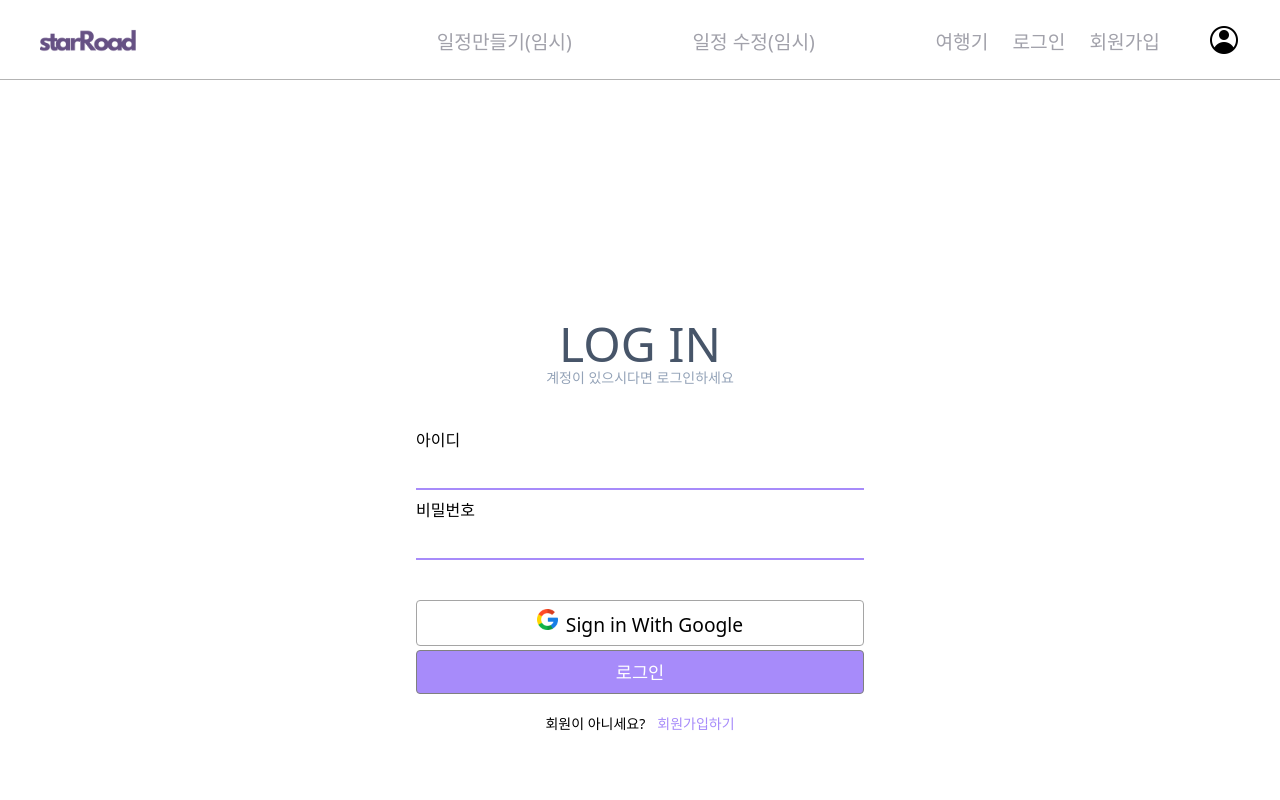
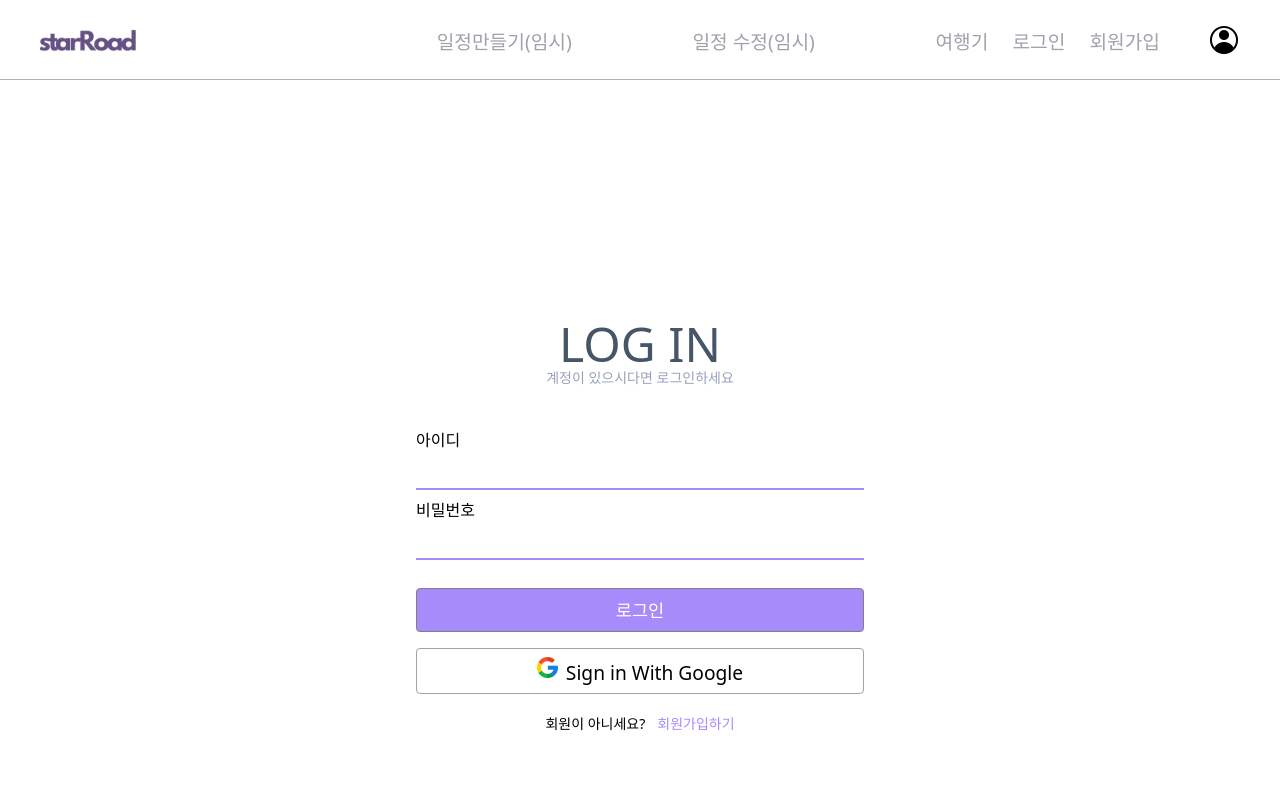
Before and after one commit to kimcodud/elice-gitlab-mirroring, a React (Vite) app: page /login in a window 1280 px wide. Shown: the top 800 px of the page. Built offline with nearby package versions, Linux system fonts and the light colour scheme.

Commit message:
fix: 로그인 렌더링 오류 수정

```diff
--- a/src/components/LoginPage/LoginPage.jsx
+++ b/src/components/LoginPage/LoginPage.jsx
@@ -69,11 +69,7 @@ const LoginPageComponent = () => {
       </label>
 
       {/* <div className="text-sm text-violet-400">비밀번호를 잊으셨나요?</div> */}
-      <div style={{}}>
-        <div className="my-3 text-sm text-center">
-          <Google />
-        </div>
-      </div>
+
       <div className="flex items-center justify-center mt-5">
         <button
           onClick={handleSubmit}
@@ -91,6 +87,11 @@ const LoginPageComponent = () => {
           로그인
         </button>
       </div>
+      <div style={{}}>
+        <div className="my-3 text-sm text-center">
+          <Google />
+        </div>
+      </div>
 
       <div className="flex items-center justify-center mt-5">
         <p className="pr-3 text-sm">회원이 아니세요?</p>
```
Also changed, not shown: 1 other file (tests, documents, lock files or other folders).
